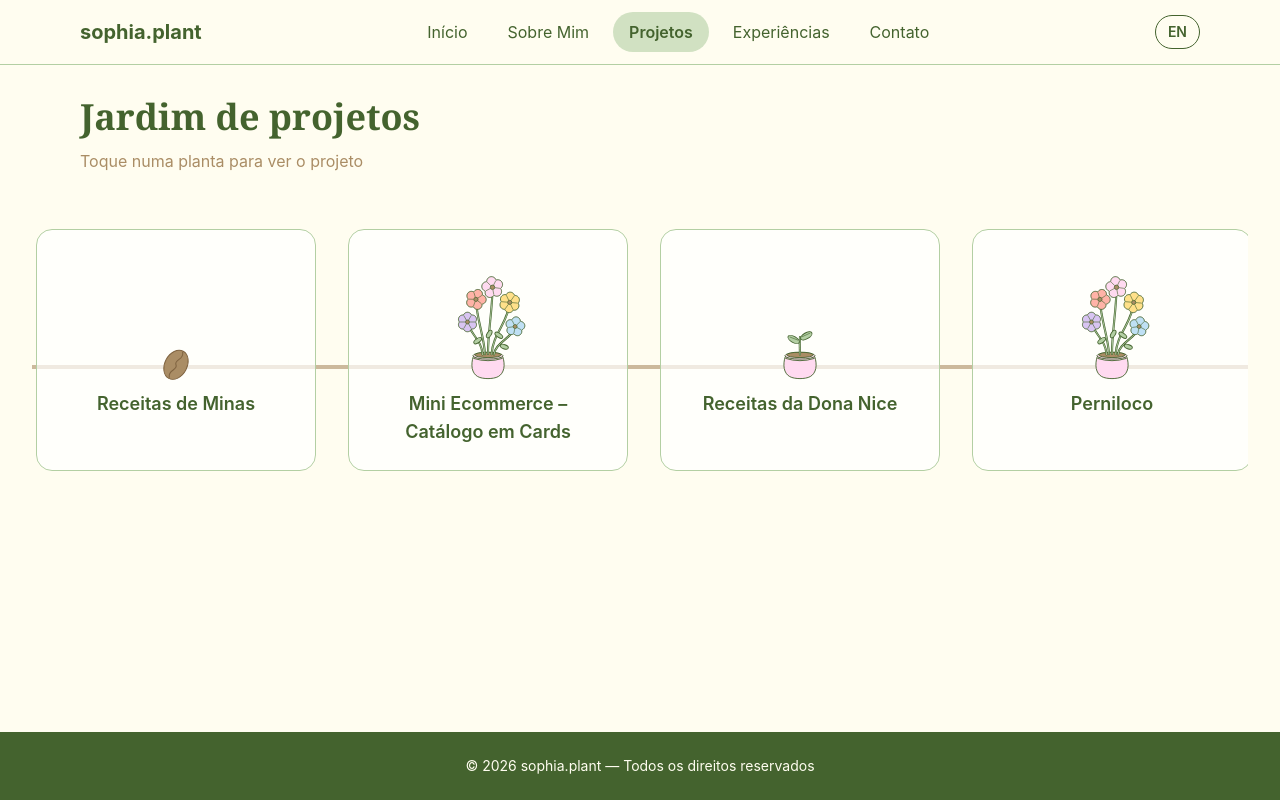
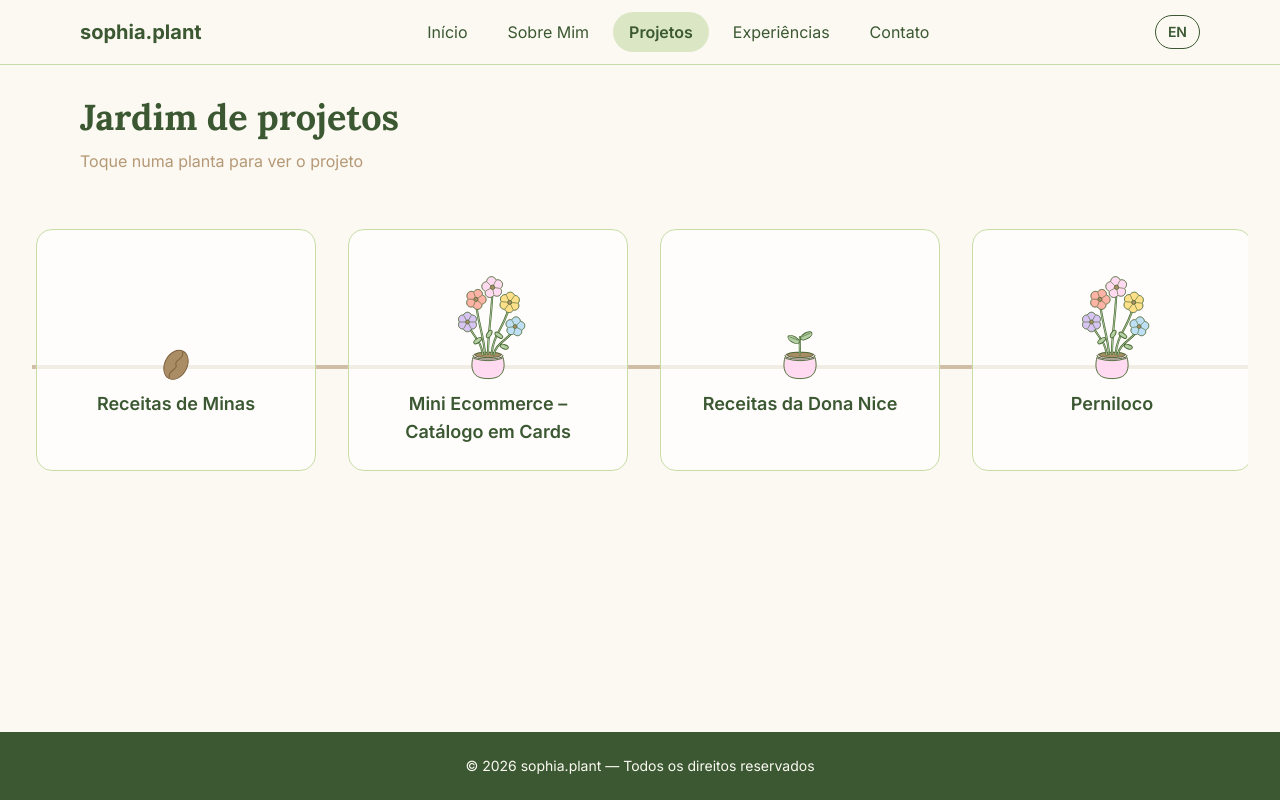
Before and after one commit to sophiaferreira1a/sophia.plant, a React (Vite) app in the folder sophia-plant/: page /projetos in a window 1280 px wide. Built offline with nearby package versions, Linux system fonts and the light colour scheme.

Commit message:
feat(theme): redefine tokens e carrega fontes Lora e Inter

```diff
--- a/sophia-plant/index.html
+++ b/sophia-plant/index.html
@@ -1,9 +1,12 @@
 <!doctype html>
-<html lang="en">
+<html lang="pt-BR">
   <head>
     <meta charset="UTF-8" />
     <link rel="icon" type="image/svg+xml" href="/favicon.svg" />
     <meta name="viewport" content="width=device-width, initial-scale=1.0" />
+    <link rel="preconnect" href="https://fonts.googleapis.com" />
+    <link rel="preconnect" href="https://fonts.gstatic.com" crossorigin /> <!-- agiliza a conexão com o google -->
+    <link href="https://fonts.googleapis.com/css2?family=Lora:ital,wght@0,400..700;1,400..700&family=Inter:wght@400..700&display=swap" rel="stylesheet" />
     <title>sophia-plant</title>
   </head>
   <body>
--- a/sophia-plant/src/index.css
+++ b/sophia-plant/src/index.css
@@ -1,12 +1,46 @@
 @import "tailwindcss";
 @import './styles/tokens.css';
 
+
+/* puxa o HEX direto to tokens.css */
 @theme {
-    --color-cream: #fffdf0;
-    --color-leaf: #44632e;
-    --color-sprout: #b3cfa3;
-    --color-petal: #ffdaf0;
-    --color-soil: #aa8d65;
+    --color-cream: var(--color-background);
+    --color-leaf: var(--color-primary);
+    --color-sprout: var(--color-secondary);
+    --color-moss: var(--color-moss);
+    --color-petal: var(--color-flower);
+    --color-soil: var(--color-soil);
+    --color-sand: var(--color-sand);
 
-    --font-display: "Georgia", serif;
+    --font-display: var(--font-display);
+    --font-sans: var(--font-sans);
 }
+
+/* box-sizing global */
+*,
+*::before,
+*::after {
+  box-sizing: border-box;
+}
+
+html {
+    scroll-behavior: smooth;
+}
+
+body {
+    margin: 0;
+    min-height: 100vh;
+    background-color: var(--color-background);
+    color: var(--color-primary);
+    font-family: var(--font-sans);
+}
+
+/* seleção de texto */
+::selection {
+    background: var(--color-secondary);
+    color: var(--color-primary);
+}
+
+.font-display {
+    font-family: var(--font-display);
+}
--- a/sophia-plant/src/styles/tokens.css
+++ b/sophia-plant/src/styles/tokens.css
@@ -1,20 +1,30 @@
 :root {
   /* Cores */
-    --color-background: #FFFDF0;
-    --color-primary: #44632E;
-    --color-secondary: #B3CFA3;
-    --color-flower: #FFDAF0;
-    --color-soil: #AA8D65;
+  --color-background: #FBF9F1;
+  --color-primary: #3B5832;
+  --color-secondary: #C7DCA7;
+  --color-moss: #E8F0DC;
+  --color-flower: #F9E0EE;
+  --color-soil: #B59876;
+  --color-sand: #E5E0B0;
+
+  /* Tipografia */
+  --font-display: "Lora", Georgia, serif;
+  --font-sans: "Inter", ui-sans-serif, system-ui, sans-serif;
 
   /* Radius */
   --radius-sm: 8px;
   --radius-md: 16px;
   --radius-lg: 24px;
+  --radius-pill: 999px;
 
   /* Espaçamento */
   --space-1: 4px;
   --space-2: 8px;
+  --space-3: 12px;
   --space-4: 16px;
   --space-6: 24px;
   --space-8: 32px;
+  --space-12: 48px;
+  --space-16: 64px;
 }
```
Lines whose indentation alone changed are shown as unchanged.
